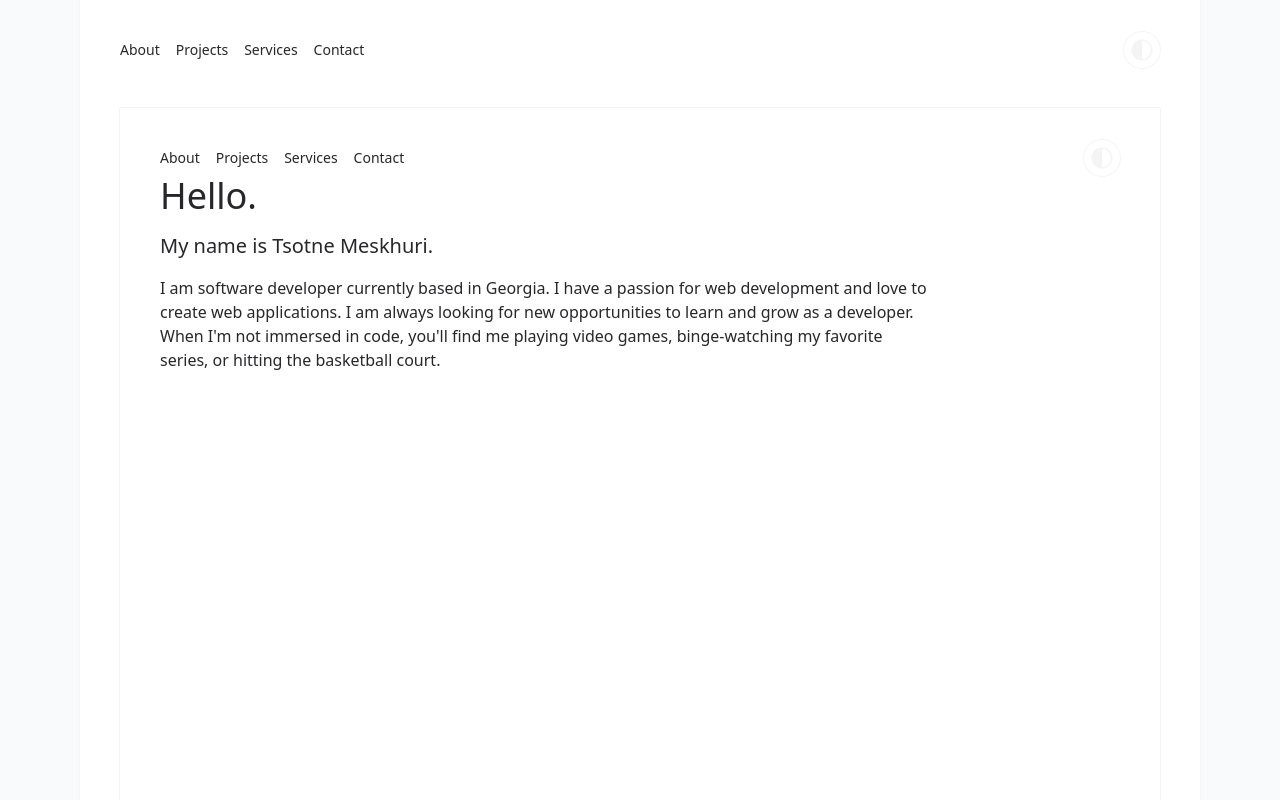
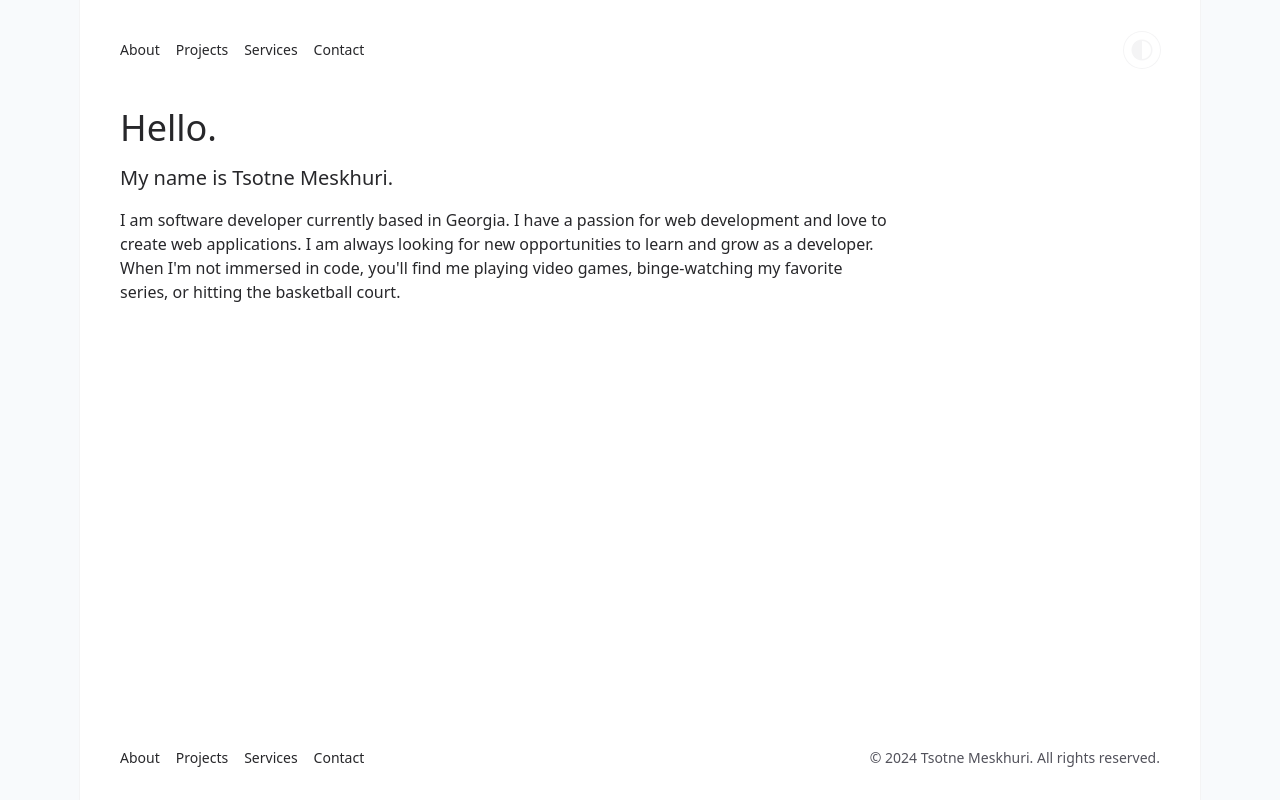
Before and after one commit to TsotMe/portfolio, a Nuxt app: page / in a window 1280 px wide. Shown: the top 800 px of the page. Built offline with nearby package versions, Linux system fonts and the light colour scheme.

Commit message:
Update home page

```diff
--- a/pages/index.vue
+++ b/pages/index.vue
@@ -1,24 +1,15 @@
 <script lang="ts" setup></script>
 
 <template>
-  <div class="bg-slate-50 font-sans dark:bg-black">
-    <div
-      class="h-screen my-0 bg-white ring-1 ring-zinc-100 px-10 py-8 md:mx-10 lg:mx-20 xl:max-w-[1120px] xl:mx-auto dark:bg-zinc-900 dark:ring-zinc-300/20"
-    >
-      <AppHeader />
+  <div class="h-full">
+    <h1 class="text-4xl mb-4 text-zinc-800 dark:text-zinc-100">Hello.</h1>
+    <h2 class="text-xl mb-4 text-zinc-800 dark:text-zinc-100">My name is Tsotne Meskhuri.</h2>
 
-      <div class="">
-        <h1 class="text-4xl mb-4 text-zinc-800 dark:text-zinc-100">Hello.</h1>
-        <h2 class="text-xl mb-4 text-zinc-800 dark:text-zinc-100">My name is Tsotne Meskhuri.</h2>
-
-        <p class="max-w-3xl text-base text-zinc-800 dark:text-zinc-100">
-          I am software developer currently based in Georgia. I have a passion for web development
-          and love to create web applications. I am always looking for new opportunities to learn
-          and grow as a developer. When I'm not immersed in code, you'll find me playing video
-          games, binge-watching my favorite series, or hitting the basketball court.
-        </p>
-      </div>
-      <!-- <a href="https://github.com/TsotMe"></a> -->
-    </div>
+    <p class="max-w-3xl text-base text-zinc-800 dark:text-zinc-100">
+      I am software developer currently based in Georgia. I have a passion for web development and
+      love to create web applications. I am always looking for new opportunities to learn and grow
+      as a developer. When I'm not immersed in code, you'll find me playing video games,
+      binge-watching my favorite series, or hitting the basketball court.
+    </p>
   </div>
 </template>
```
